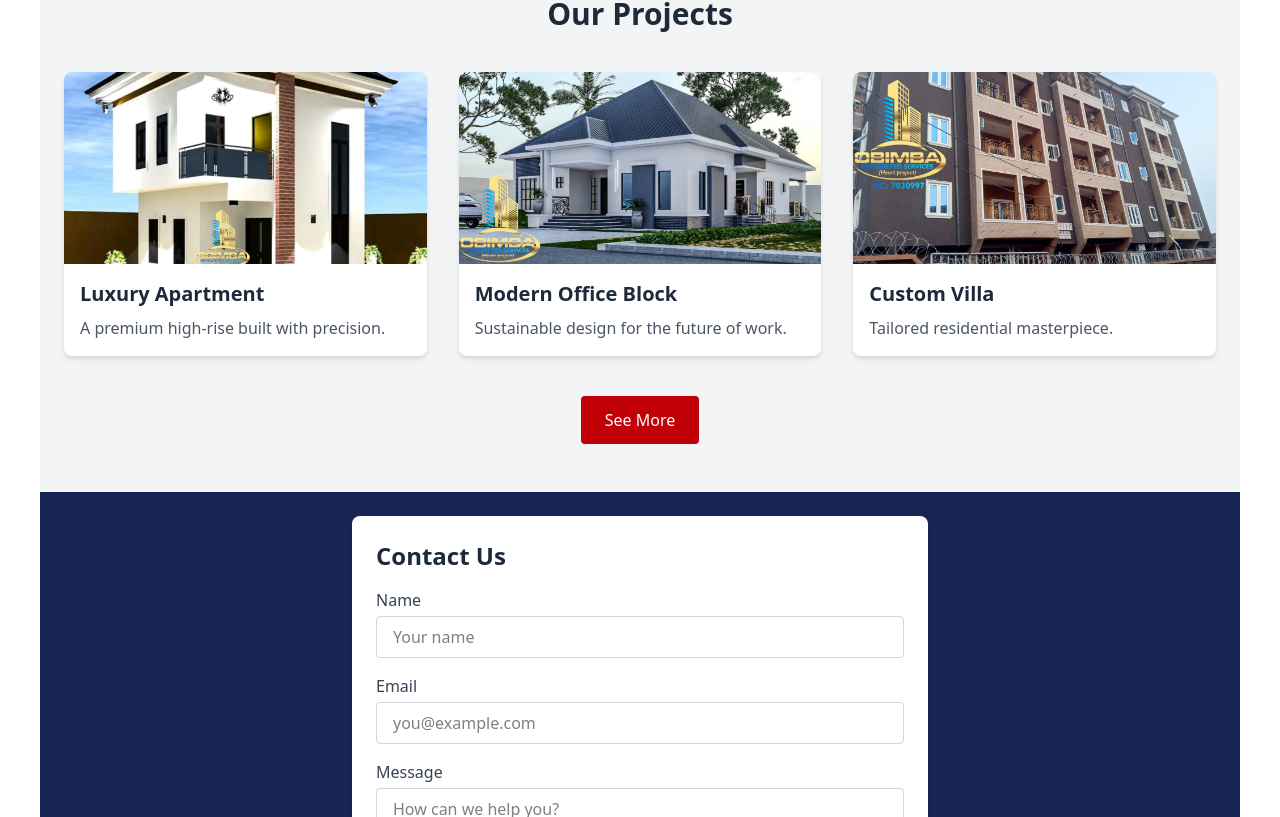
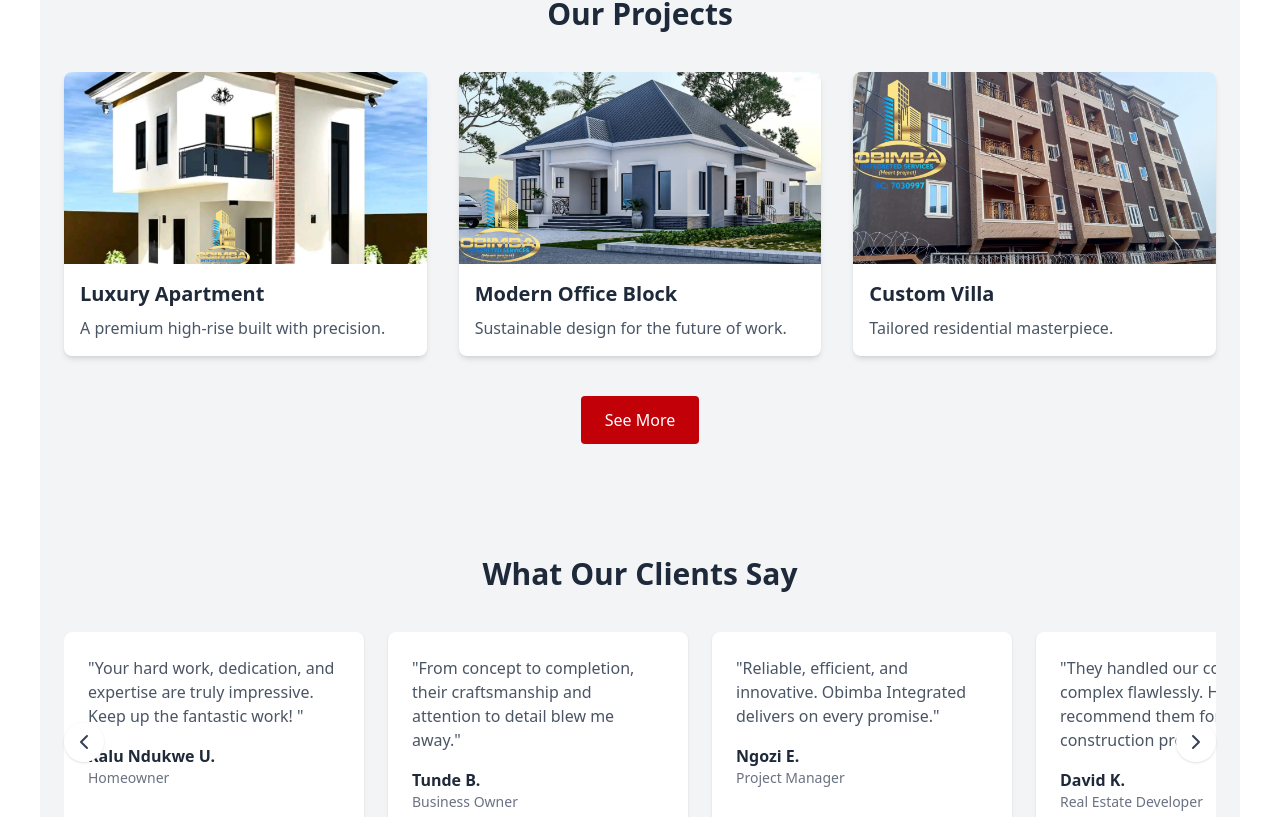
Before and after one commit to ChijiokeElijah/obimba-integrated, a React (Vite) app: page / in a window 1280 px wide. Shown: the part 1983-2800 px from the top of the page. Built offline with nearby package versions, Linux system fonts and the light colour scheme.

Commit message:
Completed Review page

```diff
--- a/package.json
+++ b/package.json
@@ -11,6 +11,7 @@
   },
   "dependencies": {
     "@tailwindcss/vite": "^4.1.11",
+    "lucide-react": "^0.525.0",
     "react": "^19.1.0",
     "react-dom": "^19.1.0",
     "tailwindcss": "^4.1.11"
--- a/src/App.jsx
+++ b/src/App.jsx
@@ -8,6 +8,7 @@ import Projects from "./components/Projects";
 import ContactForm from "./components/ContactForm";
 import Footer from "./components/Footer";
 import AboutSection from "./components/AboutSection";
+import Review from "./components/Review";
 
 function App() {
   const [showSplash, setShowSplash] = useState(true);
@@ -17,8 +18,8 @@ function App() {
     <>
       {showSplash && <SplashCurtain onComplete={() => setShowSplash(false)} />}
 
-      <main className=" text-black p-10 bg-gray">
-        <nav className="bg-transparent shadow-md fixed top-0 left-0 w-full z-50">
+      <main className=" text-black p-10 ">
+        <nav className="bg-blue-950 shadow-md fixed top-0 left-0 w-full z-50">
           <div className="max-w-7xl mx-auto px-4 sm:px-6 lg:px-8">
             <div className="flex justify-between items-center h-16">
               {/* Logo */}
@@ -29,17 +30,29 @@ function App() {
               </div>
 
               {/* Desktop Menu */}
-              <div className="hidden md:flex space-x-6">
-                <a href="#" className="text-gray-700 hover:text-blue-600">
+              <div className="hidden md:flex space-x-6 ">
+                <a
+                  href="#"
+                  className="text-white font-bold hover:text-blue-600"
+                >
                   Home
                 </a>
-                <a href="#" className="text-gray-700 hover:text-blue-600">
+                <a
+                  href="#"
+                  className="text-white font-bold hover:text-blue-600"
+                >
                   About
                 </a>
-                <a href="#" className="text-gray-700 hover:text-blue-600">
+                <a
+                  href="#"
+                  className="text-white font-bold hover:text-blue-600"
+                >
                   Our Projects
                 </a>
-                <a href="#" className="text-gray-700 hover:text-blue-600">
+                <a
+                  href="#"
+                  className="text-white font-bold hover:text-blue-600"
+                >
                   Contact Us
                 </a>
               </div>
@@ -48,7 +61,7 @@ function App() {
               <div className="md:hidden flex items-center">
                 <button
                   onClick={() => setIsOpen(!isOpen)}
-                  className="text-gray-700 focus:outline-none"
+                  className="text-white focus:outline-none"
                 >
                   <svg
                     className="h-6 w-6"
@@ -79,7 +92,7 @@ function App() {
 
           {/* Mobile Menu */}
           {isOpen && (
-            <div className="md:hidden px-4 pt-2 pb-4 space-y-2 bg-white shadow">
+            <div className="md:hidden px-4 pt-2 pb-4 space-y-2 bg-white shadow space-y-4">
               <a href="#" className="block text-gray-700 hover:text-blue-600">
                 Home
               </a>
@@ -87,10 +100,10 @@ function App() {
                 About
               </a>
               <a href="#" className="block text-gray-700 hover:text-blue-600">
-                Projects
+                Our Projects
               </a>
               <a href="#" className="block text-gray-700 hover:text-blue-600">
-                Contact
+                Contact Us
               </a>
             </div>
           )}
@@ -144,6 +157,7 @@ function App() {
         <section className="min-h-screen flex-1 overflow-y-auto">
           <AboutSection />
           <Projects />
+          <Review />
           <ContactForm />
           <Footer />
         </section>
--- a/src/components/AboutSection.jsx
+++ b/src/components/AboutSection.jsx
@@ -39,7 +39,7 @@ export default function AboutSection() {
           </p>
           <a
             href="/contact"
-            className="inline-block bg-red-600 text-white px-6 py-3 rounded-lg hover:bg-red-700 transition"
+            className="inline-block bg-red-700 text-white px-6 py-3 rounded-lg hover:bg-red-800 transition"
           >
             Get in Touch
           </a>
@@ -52,8 +52,10 @@ export default function AboutSection() {
             alt="Our Team at work"
             className="w-full h-60% object-cover rounded-lg shadow-lg"
           />
-          <h2 className="text-2xl">Engr. Obinna Mba</h2>
-          <h3>CEO</h3>
+          <div className="flex flex-col items-center justify-center">
+            <h2 className="text-2xl">Engr. Obinna Mba</h2>
+            <h3>CEO, Obimba Integrated Services</h3>
+          </div>
         </div>
       </div>
     </section>
--- a/src/components/HomeReveal.jsx
+++ /dev/null
@@ -1,39 +0,0 @@
-import { useEffect, useState } from 'react';
-import logo from '../images/logo.png'
-
-export default function SplashAndLines() {
-  const [fadeSplash, setFadeSplash] = useState(false);
-  const lines = 10;
-
-  useEffect(() => {
-    // Fade out splash text after lines have mostly appeared
-    const timer = setTimeout(() => setFadeSplash(true), 3500);
-    return () => clearTimeout(timer);
-  }, []);
-
-  return (
-    <>
-      {/* Splash Text */}
-      <div className="fixed inset-0 bg-green-950 text-white flex items-center justify-center text-4xl font-bold animate-fade-in-out z-50">
-            <div className='flex flex-col items-center justify-center'>
-                <img src={logo} className='h-50 w-50'/>
-                <h1 className='font-mono'>OBIMBA INTREGRATED SERVICES</h1>
-          </div>
-     </div>
-      {/* Vertical Lines */}
-      {[...Array(lines)].map((_, i) => (
-        <div
-          key={i}
-          className="absolute bottom-0 bg-black z-30"
-          style={{
-            width: `${100 / lines}%`,
-            height: '100%',
-            left: `${(100 / lines) * i}%`,
-            animation: `slideUp 2.5s ease-out forwards`,
-            animationDelay: `${i * 200}ms`,
-          }}
-        />
-      ))}
-    </>
-  );
-}
--- /dev/null
+++ b/src/components/Review.jsx
@@ -0,0 +1,145 @@
+import React from 'react'
+import { useRef } from "react";
+import { ChevronLeft, ChevronRight } from "lucide-react";
+import Kalu from '../images/Kalu.jpg'
+
+export default function Review() {
+    const reviews = [
+      {
+        id: 1,
+        name: "Kalu Ndukwe U.",
+        role: "Homeowner",
+        quote:
+          "Your hard work, dedication, and expertise are truly impressive. Keep up the fantastic work! ",
+
+      },
+      {
+        id: 2,
+        name: "Tunde B.",
+        role: "Business Owner",
+        quote:
+          "From concept to completion, their craftsmanship and attention to detail blew me away.",
+
+      },
+      {
+        id: 3,
+        name: "Ngozi E.",
+        role: "Project Manager",
+        quote:
+          "Reliable, efficient, and innovative. Obimba Integrated delivers on every promise.",
+
+      },
+      {
+        id: 4,
+        name: "David K.",
+        role: "Real Estate Developer",
+        quote:
+          "They handled our commercial complex flawlessly. Highly recommend them for any serious construction project.",
+
+      },
+      {
+        id: 5,
+        name: "David K.",
+        role: "Real Estate Developer",
+        quote:
+          "They handled our commercial complex flawlessly. Highly recommend them for any serious construction project.",
+
+      },
+      {
+        id: 6,
+        name: "David K.",
+        role: "Real Estate Developer",
+        quote:
+          "They handled our commercial complex flawlessly. Highly recommend them for any serious construction project.",
+
+      },
+      {
+        id: 7,
+        name: "David K.",
+        role: "Real Estate Developer",
+        quote:
+          "They handled our commercial complex flawlessly. Highly recommend them for any serious construction project.",
+
+      },
+      {
+        id: 8,
+        name: "David K.",
+        role: "Real Estate Developer",
+        quote:
+          "They handled our commercial complex flawlessly. Highly recommend them for any serious construction project.",
+
+      },
+      {
+        id: 9,
+        name: "David K.",
+        role: "Real Estate Developer",
+        quote:
+          "They handled our commercial complex flawlessly. Highly recommend them for any serious construction project.",
+
+      },
+      {
+        id: 10,
+        name: "David K.",
+        role: "Real Estate Developer",
+        quote:
+          "They handled our commercial complex flawlessly. Highly recommend them for any serious construction project.",
+
+      },
+    ];
+    const scrollRef = useRef(null);
+
+    const scroll = (direction) => {
+      if (scrollRef.current) {
+        scrollRef.current.scrollBy({
+          left: direction === "left" ? -300 : 300,
+          behavior: "smooth",
+        });
+      }
+    };
+  return (
+    <section className="bg-gray-100 py-16 px-6">
+      <h2 className="text-3xl font-bold text-center text-gray-800 mb-10">
+        What Our Clients Say
+      </h2>
+
+      <div className="relative">
+        {/* Scroll Buttons */}
+        <button
+          onClick={() => scroll("left")}
+          className="absolute left-0 top-1/2 transform -translate-y-1/2 z-10 p-2 bg-white shadow rounded-full hover:bg-gray-200"
+        >
+          <ChevronLeft className="w-6 h-6 text-gray-700" />
+        </button>
+
+        <div
+          ref={scrollRef}
+          className="flex gap-6 overflow-x-auto scroll-smooth pb-4 no-scrollbar"
+        >
+          {reviews.map((review) => (
+            <div
+              key={review.id}
+              className="min-w-[300px] max-w-[300px] bg-white rounded-lg shadow p-6 flex-shrink-0"
+            >
+
+
+
+              {/* Quote */}
+              <p className="text-gray-600 mb-4">"{review.quote}"</p>
+
+              {/* Client Info */}
+              <div className="font-semibold text-gray-800">{review.name}</div>
+              <div className="text-sm text-gray-500">{review.role}</div>
+            </div>
+          ))}{" "}
+        </div>
+
+        <button
+          onClick={() => scroll("right")}
+          className="absolute right-0 top-1/2 transform -translate-y-1/2 z-10 p-2 bg-white shadow rounded-full hover:bg-gray-200"
+        >
+          <ChevronRight className="w-6 h-6 text-gray-700" />
+        </button>
+      </div>
+    </section>
+  );
+}
```
Also changed, not shown: src/images/Kalu.jpg (added), 1 other file (tests, documents, lock files or other folders).
